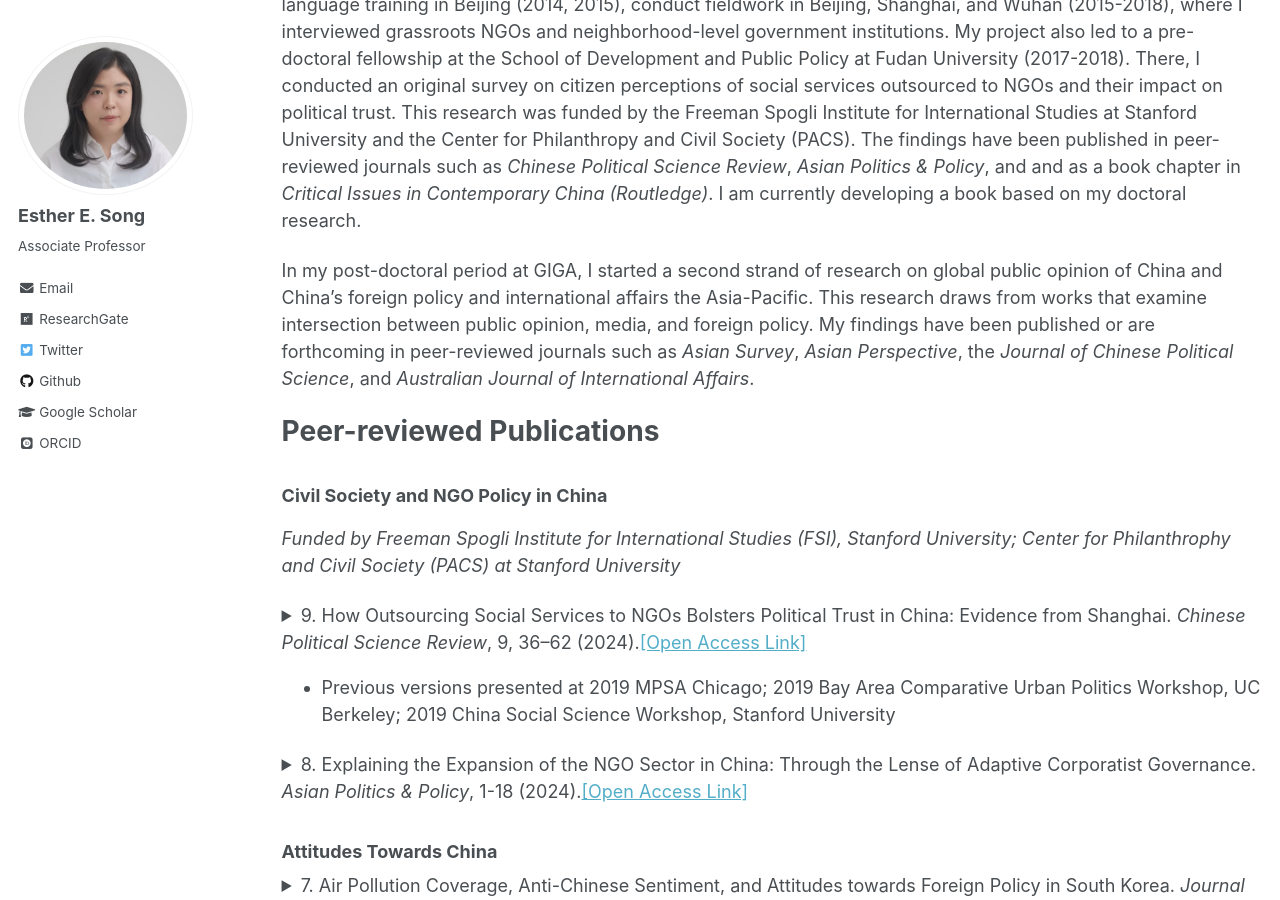
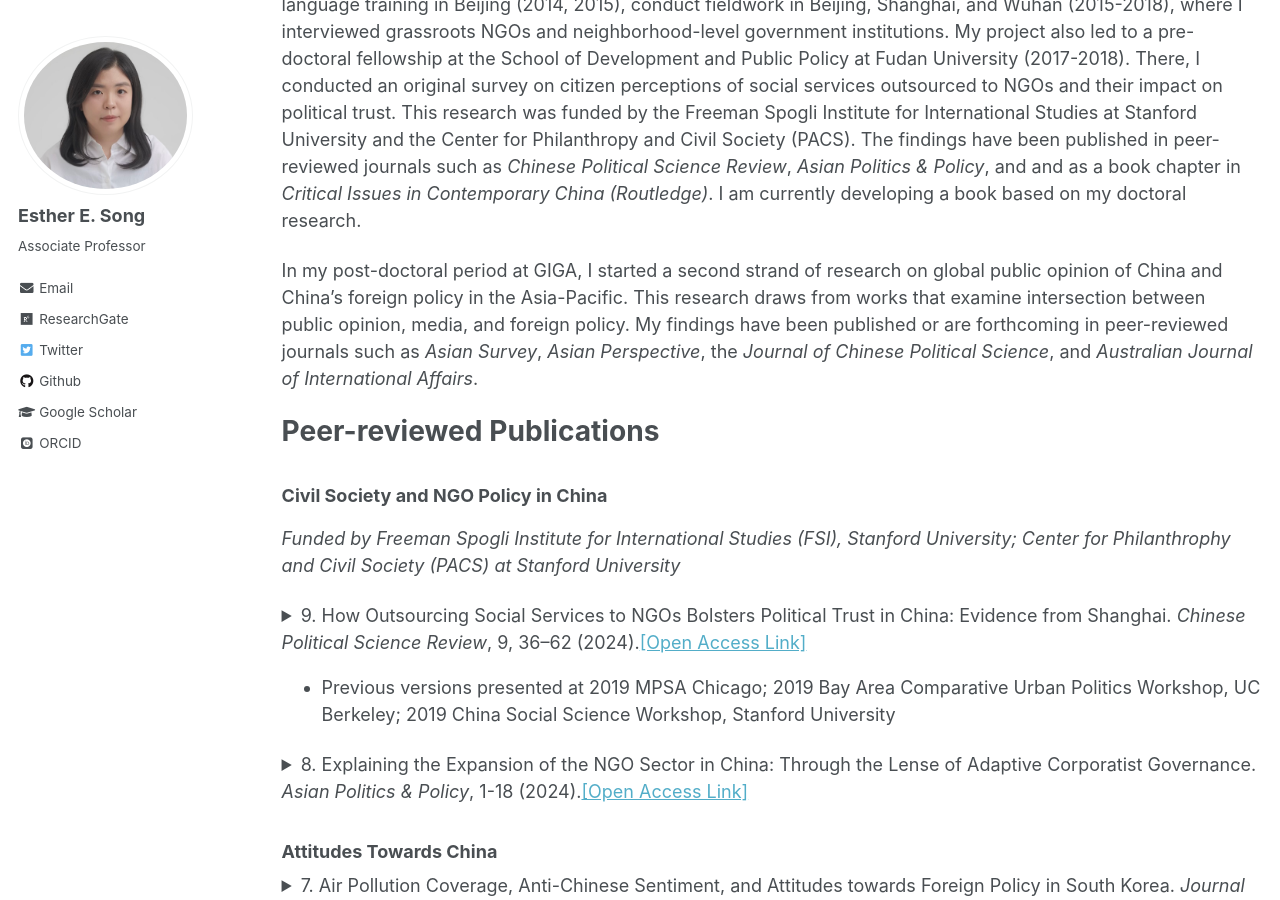
Before and after one commit to ehsong/ehsong.github.io, a Jekyll site: the page built from _pages/research.md, in a window 1280 px wide and 900 px high, scrolled down 413 px. Built offline with Jekyll 4.4.1, drawn with Linux system fonts in a browser that asks for light colours; some web fonts are replaced.

Commit message:
Update research.md

```diff
--- a/_pages/research.md
+++ b/_pages/research.md
@@ -10,7 +10,7 @@
 
 During my doctoral studies at Stanford, I investigated NGO-state relations in China, focusing on the evolution of civil society and NGO policies and its effect on political trust. This research led me to undertake Mandarin Chinese language training in Beijing (2014, 2015), conduct fieldwork in Beijing, Shanghai, and Wuhan (2015-2018), where I interviewed grassroots NGOs and neighborhood-level government institutions. My project also led to a pre-doctoral fellowship at the School of Development and Public Policy at Fudan University (2017-2018). There, I conducted an original survey on citizen perceptions of social services outsourced to NGOs and their impact on political trust. This research was funded by the Freeman Spogli Institute for International Studies at Stanford University and the Center for Philanthropy and Civil Society (PACS). The findings have been published in peer-reviewed journals such as *Chinese Political Science Review*, *Asian Politics & Policy*, and and as a book chapter in *Critical Issues in Contemporary China (Routledge)*. I am currently developing a book based on my doctoral research.
 
-In my post-doctoral period at GIGA, I started a second strand of research on global public opinion of China and China's foreign policy and international affairs the Asia-Pacific. This research draws from works that examine intersection between public opinion, media, and foreign policy. My findings have been published or are forthcoming in peer-reviewed journals such as *Asian Survey*, *Asian Perspective*, the *Journal of Chinese Political Science*, and *Australian Journal of International Affairs*.
+In my post-doctoral period at GIGA, I started a second strand of research on global public opinion of China and China's foreign policy in the Asia-Pacific. This research draws from works that examine intersection between public opinion, media, and foreign policy. My findings have been published or are forthcoming in peer-reviewed journals such as *Asian Survey*, *Asian Perspective*, the *Journal of Chinese Political Science*, and *Australian Journal of International Affairs*.
 
 # Peer-reviewed Publications
 
```
